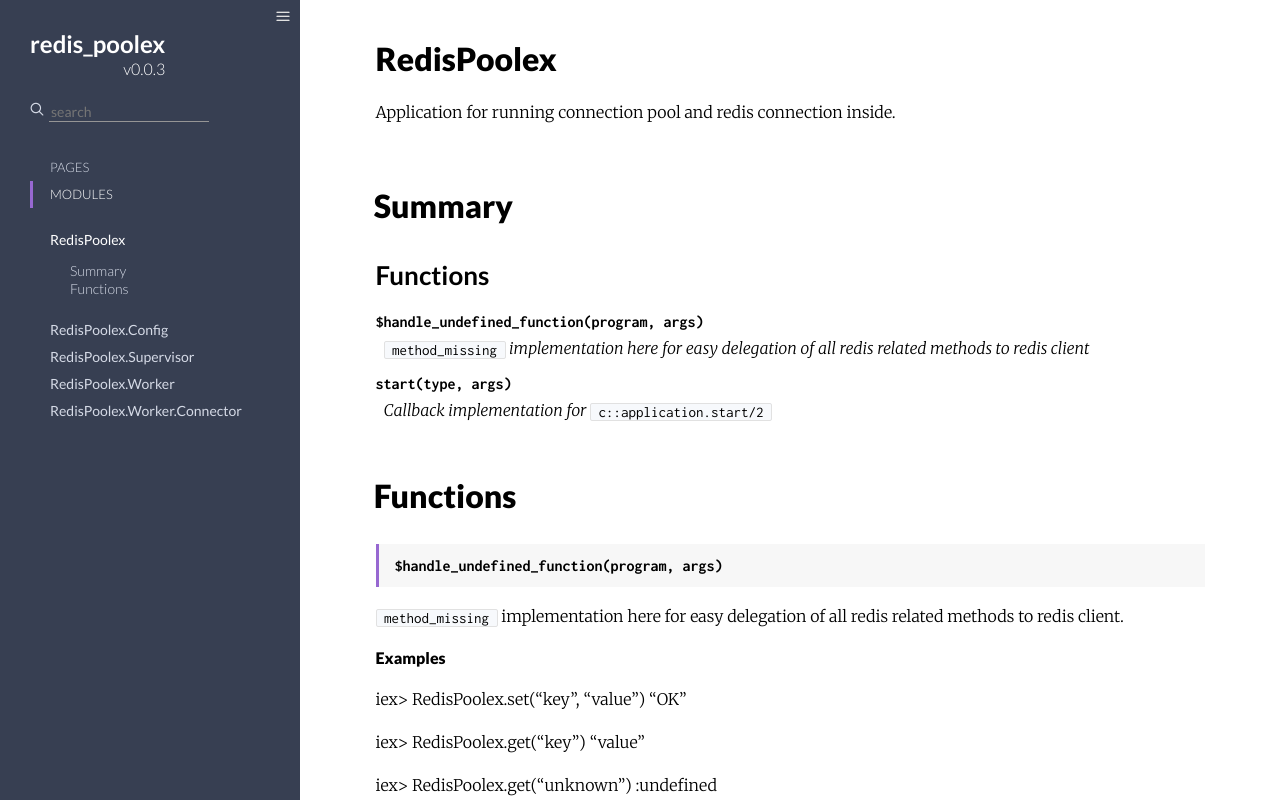
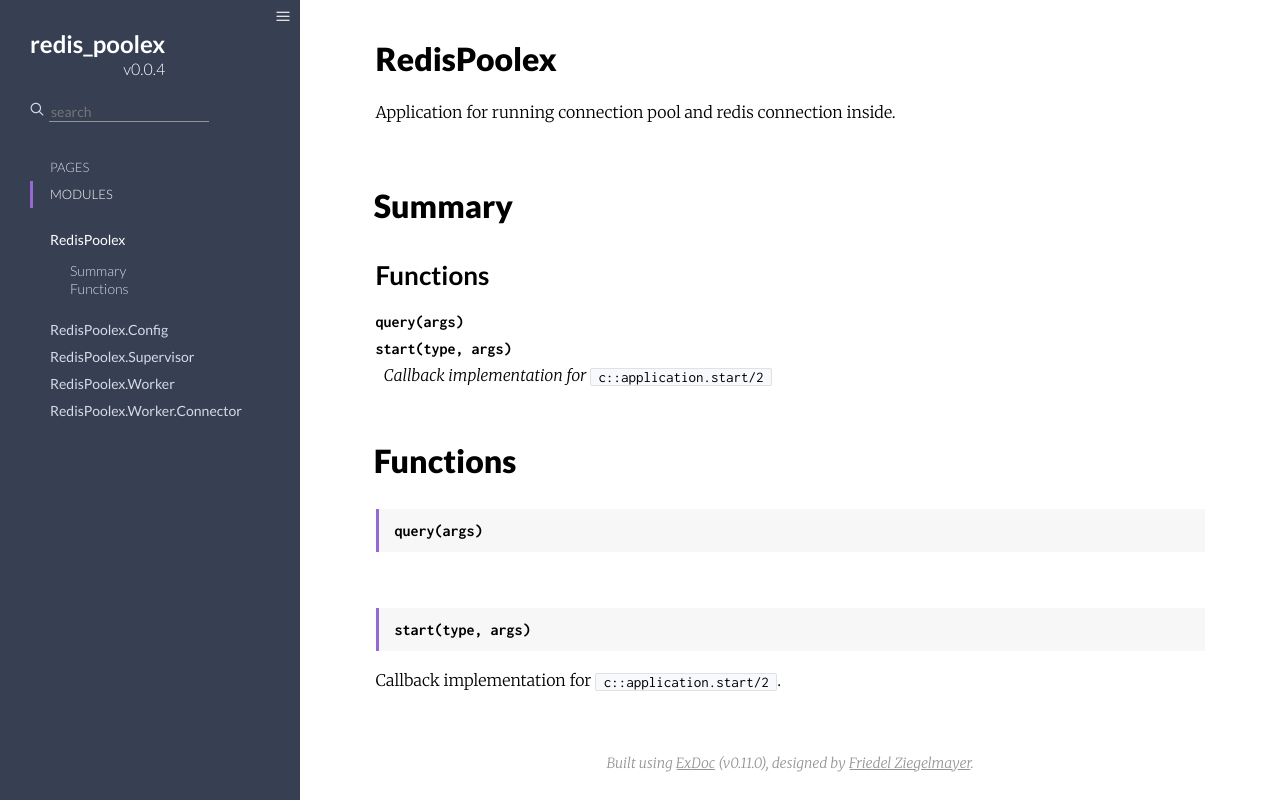
Before and after one commit to oivoodoo/redis_poolex, a plain HTML site: page doc/RedisPoolex.html in a window 1280 px wide. Drawn offline with Linux system fonts and the light colour scheme; files whose address does not match are found by name.

Commit message:
Update docs

```diff
--- a/doc/RedisPoolex.html
+++ b/doc/RedisPoolex.html
@@ -4,7 +4,7 @@
     <meta charset="utf-8">
     <meta http-equiv="x-ua-compatible" content="ie=edge">
     <meta name="viewport" content="width=device-width, initial-scale=1">
-    <title>RedisPoolex – redis_poolex v0.0.3</title>
+    <title>RedisPoolex – redis_poolex v0.0.4</title>
     <meta name="viewport" content="width=device-width, initial-scale=1.0">
     <meta name="generator" content="ExDoc v0.11.0">
     <link rel="stylesheet" href="dist/app-6bc9434c82.css" />
@@ -28,7 +28,7 @@
         redis_poolex
       </h1>
       <h2 class="sidebar-projectVersion">
-        v0.0.3
+        v0.0.4
       </h2>
     </div>
 
@@ -60,7 +60,7 @@
 
 
       <h1>
-        <small class="visible-xs">redis_poolex v0.0.3</small>
+        <small class="visible-xs">redis_poolex v0.0.4</small>
         RedisPoolex
 
 
@@ -90,12 +90,8 @@
     </h2>
     <div class="summary-row">
   <div class="summary-signature">
-    <a href="#$handle_undefined_function/2">$handle_undefined_function(program, args)</a>
+    <a href="#query/1">query(args)</a>
   </div>
-
-    <div class="summary-synopsis"><p><code class="inline">method_missing</code> implementation here for easy delegation of all redis
-related methods to redis client</p>
-</div>
 
 </div>
 <div class="summary-row">
@@ -128,29 +124,16 @@ related methods to redis client</p>
             </a>
             Functions
           </h1>
-          <div class="detail" id="$handle_undefined_function/2">
+          <div class="detail" id="query/1">
   <div class="detail-header">
-    <a href="#$handle_undefined_function/2" class="detail-link" title="Link to this function">
+    <a href="#query/1" class="detail-link" title="Link to this function">
       <i class="icon-link"></i>
     </a>
-    <span class="signature">$handle_undefined_function(program, args)</span>
+    <span class="signature">query(args)</span>
 
   </div>
 
   <section class="docstring">
-    <p><code class="inline">method_missing</code> implementation here for easy delegation of all redis
-related methods to redis client.</p>
-<h2>Examples</h2>
-<p>  iex&gt; RedisPoolex.set(“key”, “value”)
-  “OK”</p>
-<p>  iex&gt; RedisPoolex.get(“key”)
-  “value”</p>
-<p>  iex&gt; RedisPoolex.get(“unknown”)
-  :undefined</p>
-<p>  iex&gt; RedisPoolex.hset(“user”, “1”, “user-value”)
-  “OK”</p>
-<p>  iex&gt; RedisPoolex.hget(“users”, “1”)
-  “user-value”</p>
 
   </section>
 </div>
--- a/doc/dist/sidebar_items.js
+++ b/doc/dist/sidebar_items.js
@@ -1 +1 @@
-sidebarNodes={"exceptions":[],"extras":[{"id":"api-reference","title":"API Reference","headers":[]}],"modules":[{"id":"RedisPoolex","title":"RedisPoolex","functions":[{"id":"$handle_undefined_function/2","anchor":"$handle_undefined_function/2"},{"id":"start/2","anchor":"start/2"}]},{"id":"RedisPoolex.Config","title":"RedisPoolex.Config","functions":[{"id":"get/2","anchor":"get/2"}]},{"id":"RedisPoolex.Supervisor","title":"RedisPoolex.Supervisor","functions":[{"id":"init/1","anchor":"init/1"},{"id":"q/2","anchor":"q/2"},{"id":"start_link/0","anchor":"start_link/0"}]},{"id":"RedisPoolex.Worker","title":"RedisPoolex.Worker","functions":[{"id":"start_link/1","anchor":"start_link/1"}]},{"id":"RedisPoolex.Worker.Connector","title":"RedisPoolex.Worker.Connector","functions":[{"id":"connect/0","anchor":"connect/0"},{"id":"ensure_connection/1","anchor":"ensure_connection/1"}]}],"protocols":[]}
+sidebarNodes={"exceptions":[],"extras":[{"id":"api-reference","title":"API Reference","headers":[]}],"modules":[{"id":"RedisPoolex","title":"RedisPoolex","functions":[{"id":"query/1","anchor":"query/1"},{"id":"start/2","anchor":"start/2"}]},{"id":"RedisPoolex.Config","title":"RedisPoolex.Config","functions":[{"id":"get/2","anchor":"get/2"}]},{"id":"RedisPoolex.Supervisor","title":"RedisPoolex.Supervisor","functions":[{"id":"init/1","anchor":"init/1"},{"id":"q/1","anchor":"q/1"},{"id":"start_link/0","anchor":"start_link/0"}]},{"id":"RedisPoolex.Worker","title":"RedisPoolex.Worker","functions":[{"id":"start_link/1","anchor":"start_link/1"}]},{"id":"RedisPoolex.Worker.Connector","title":"RedisPoolex.Worker.Connector","functions":[{"id":"connect/0","anchor":"connect/0"},{"id":"ensure_connection/1","anchor":"ensure_connection/1"}]}],"protocols":[]}
```
Also changed, not shown: doc/404.html (+2 -2 lines), doc/RedisPoolex.Config.html (+3 -3 lines), doc/RedisPoolex.Supervisor.html (+7 -7 lines), doc/RedisPoolex.Worker.Connector.html (+3 -3 lines), doc/RedisPoolex.Worker.html (+3 -3 lines), doc/api-reference.html (+3 -3 lines), doc/index.html (+1 -1 lines).
